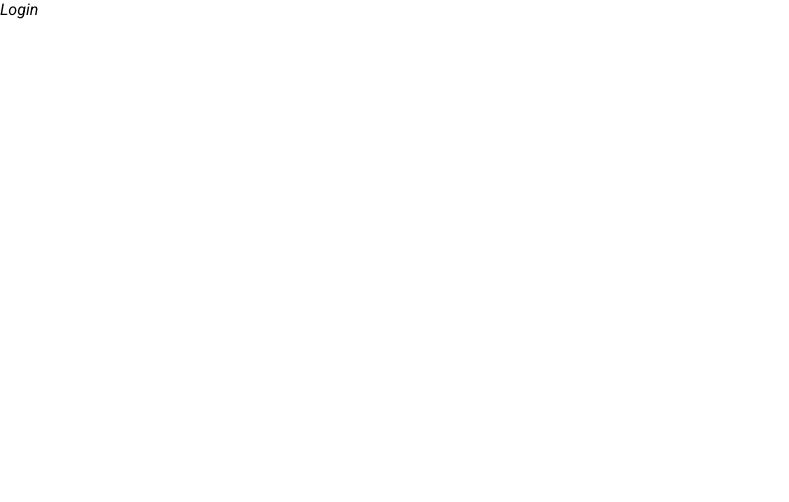
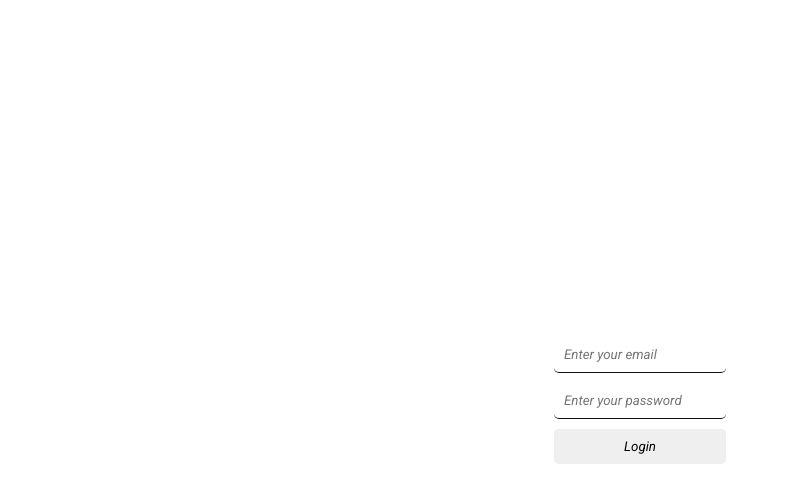
Before and after one commit to apurvgupta-ops/Admin_panel, a React (Create React App) app: page /login in a window 1280 px wide. Shown: the top 502 px of the page, without its empty margins (0-789 px from the left). Built offline with nearby package versions, Linux system fonts and the light colour scheme.

Commit message:
Firebase login

```diff
--- a/package.json
+++ b/package.json
@@ -12,6 +12,7 @@
     "@testing-library/react": "^13.4.0",
     "@testing-library/user-event": "^13.5.0",
     "axios": "^1.2.1",
+    "firebase": "^9.15.0",
     "react": "^18.2.0",
     "react-circular-progressbar": "^2.1.0",
     "react-dom": "^18.2.0",
--- a/src/App.js
+++ b/src/App.js
@@ -1,5 +1,5 @@
 import React, { useContext } from "react";
-import { BrowserRouter, Route, Routes } from "react-router-dom";
+import { BrowserRouter, Navigate, Route, Routes } from "react-router-dom";
 import Home from "./Pages/Home/Home";
 import Login from "./Pages/Login/Login";
 import UserList from "./Pages/UserList/UserList";
@@ -8,31 +8,82 @@ import SingleUser from "./Pages/SingleUser/SingleUser";
 import { productInputs, userInputs } from "./formSource";
 import "./styles/darkMode.scss";
 import { DarkModeContext } from "./Context/DarkModeContext";
+import { AuthContext } from "./Context/AuthContext";
 
 const App = () => {
   const { darkMode } = useContext(DarkModeContext);
+  const { user } = useContext(AuthContext);
+
+  const ProtectedRoute = ({ children }) => {
+    return user ? children : <Navigate to="/login" />;
+  };
+
+  console.log(user);
   return (
     <div className={darkMode ? "app dark" : "app"}>
       <BrowserRouter>
         <Routes>
           <Route path="/">
-            <Route index element={<Home />} />
-            <Route path="login" element={<Login />} />
+            <Route path="/login" element={<Login />} />
+            <Route
+              index
+              element={
+                <ProtectedRoute>
+                  <Home />
+                </ProtectedRoute>
+              }
+            />
           </Route>
           <Route path="users">
-            <Route index element={<UserList />} />
-            <Route path=":userId" element={<SingleUser />} />
+            <Route
+              index
+              element={
+                <ProtectedRoute>
+                  <UserList />
+                </ProtectedRoute>
+              }
+            />
+            <Route
+              path=":userId"
+              element={
+                <ProtectedRoute>
+                  <SingleUser />
+                </ProtectedRoute>
+              }
+            />
             <Route
               path="add"
-              element={<Add title="Add New User" inputs={userInputs} />}
+              element={
+                <ProtectedRoute>
+                  <Add title="Add New User" inputs={userInputs} />
+                </ProtectedRoute>
+              }
             />
           </Route>
           <Route path="products">
-            <Route index element={<UserList />} />
-            <Route path=":productId" element={<SingleUser />} />
+            <Route
+              index
+              element={
+                <ProtectedRoute>
+                  <UserList />
+                </ProtectedRoute>
+              }
+            />
+            <Route
+              path=":productId"
+              element={
+                <ProtectedRoute>
+                  <SingleUser />
+                </ProtectedRoute>
+              }
+            />
             <Route
               path="add"
-              element={<Add title="Add New Products" inputs={productInputs} />}
+              element={
+                <ProtectedRoute>
+                  <Add title="Add New Products" inputs={productInputs} />
+                </ProtectedRoute>
+              }
             />
           </Route>
         </Routes>
--- a/src/Components/Data Table/DataTable.js
+++ b/src/Components/Data Table/DataTable.js
@@ -1,20 +1,31 @@
-import React from "react";
+import React, { useState } from "react";
 import { DataGrid } from "@mui/x-data-grid";
 import { columns, rows } from "../../DataTableSource";
 import { Link } from "react-router-dom";
 import "./dataTable.scss";
 const DataTable = () => {
+  const [data, setData] = useState(rows);
+
+  const handleDelete = (id) => {
+    setData(data.filter((item) => item.id !== id));
+  };
   const action = {
     field: "action",
     headerName: "Action",
     width: 200,
-    renderCell: () => {
+    renderCell: (params) => {
+      console.log(params);
       return (
         <div className={`cellAction`}>
-          <Link to={"/users/12"}>
+          <Link to={`/users/${params.id}`}>
             <button className="viewButton">View</button>
           </Link>
-          <button className="deleteButton">Delete</button>
+          <button
+            className="deleteButton"
+            onClick={() => handleDelete(params.row.id)}
+          >
+            Delete
+          </button>
         </div>
       );
     },
@@ -28,7 +39,7 @@ const DataTable = () => {
         </Link>
       </div>
       <DataGrid
-        rows={rows}
+        rows={data}
         columns={columns.concat(action)}
         // pageSize={5}
         // rowsPerPageOptions={[5]}
--- /dev/null
+++ b/src/Context/AuthContext.js
@@ -0,0 +1,20 @@
+import { createContext, useEffect, useReducer } from "react";
+import { AuthReducer } from "./AuthReducer";
+
+const INITIAL_STATE = {
+  user: JSON.parse(localStorage.getItem("user")) || null,
+};
+
+export const AuthContext = createContext(INITIAL_STATE);
+
+export const AuthProvider = ({ children }) => {
+  const [state, dispatch] = useReducer(AuthReducer, INITIAL_STATE);
+  useEffect(() => {
+    localStorage.setItem("user", JSON.stringify(state.user));
+  }, [state.user]);
+  return (
+    <AuthContext.Provider value={{ user: state.user, dispatch }}>
+      {children}
+    </AuthContext.Provider>
+  );
+};
--- /dev/null
+++ b/src/Context/AuthReducer.js
@@ -0,0 +1,14 @@
+export const AuthReducer = (state, action) => {
+  switch (action.type) {
+    case "LOGIN":
+      return {
+        user: action.payload,
+      };
+    case "LOGOUT":
+      return {
+        user: null,
+      };
+    default:
+      return state;
+  }
+};
--- /dev/null
+++ b/src/FirebaseConfig.js
@@ -0,0 +1,15 @@
+import { initializeApp } from "firebase/app";
+import { getAuth } from "firebase/auth";
+import { getFirestore } from "firebase/firestore";
+const firebaseConfig = {
+  apiKey: "AIzaSyColR6H7QBu3cVTVhYhVwg50lxD0-PsOjY",
+  authDomain: "admin-panel-501b3.firebaseapp.com",
+  projectId: "admin-panel-501b3",
+  storageBucket: "admin-panel-501b3.appspot.com",
+  messagingSenderId: "10129702985",
+  appId: "1:10129702985:web:133acce72e56735a8bff98",
+};
+
+const app = initializeApp(firebaseConfig);
+export const db = getFirestore(app);
+export const auth = getAuth();
--- a/src/Pages/Login/Login.jsx
+++ b/src/Pages/Login/Login.jsx
@@ -1,9 +1,51 @@
-import React from 'react'
+import React, { useContext, useState } from "react";
+import { signInWithEmailAndPassword } from "firebase/auth";
+import { auth } from "../../FirebaseConfig";
+import "./login.scss";
+import { useNavigate } from "react-router-dom";
+import { AuthContext } from "../../Context/AuthContext";
 
 const Login = () => {
+  const navigate = useNavigate();
+  const [error, setError] = useState(false);
+  const [email, setEmail] = useState("");
+  const [password, setPassword] = useState("");
+  const { dispatch } = useContext(AuthContext);
+  const handleLogin = (e) => {
+    e.preventDefault();
+    signInWithEmailAndPassword(auth, email, password)
+      .then((userCredential) => {
+        const user = userCredential.user;
+        dispatch({ type: "LOGIN", payload: user });
+        navigate("/");
+        console.log(user);
+      })
+      .catch((error) => {
+        console.log(error);
+        setError(true);
+      });
+  };
+
   return (
-    <div>Login</div>
-  )
-}
+    <div className="login">
+      <form onSubmit={handleLogin}>
+        <input
+          type="email"
+          placeholder="Enter your email"
+          value={email}
+          onChange={(e) => setEmail(e.target.value)}
+        />
+        <input
+          type="password"
+          placeholder="Enter your password"
+          value={password}
+          onChange={(e) => setPassword(e.target.value)}
+        />
+        <button type="submit">Login</button>
+        {error && <span>Wrong Credentials</span>}
+      </form>
+    </div>
+  );
+};
 
-export default Login
+export default Login;
--- a/src/Pages/Login/login.scss
+++ b/src/Pages/Login/login.scss
@@ -0,0 +1,29 @@
+.login {
+  height: 100vh;
+  display: flex;
+  align-items: center;
+  justify-content: center;
+
+  form {
+    display: flex;
+    align-items: center;
+    justify-content: center;
+    flex-direction: column;
+    gap: 10px;
+    input {
+      padding: 10px;
+      border-radius: 5px;
+      border: none;
+      outline: none;
+      border-bottom: 1px solid #111;
+    }
+
+    button {
+      width: 100%;
+      padding: 10px;
+      border-radius: 5px;
+      border: none;
+      cursor: pointer;
+    }
+  }
+}
--- a/src/formSource.js
+++ b/src/formSource.js
@@ -1,41 +1,41 @@
 export const userInputs = [
   {
-    id: 1,
+    id: "username",
     label: "Username",
     type: "text",
     placeholder: "john_doe",
   },
   {
-    id: 2,
-    label: "Name and surname",
+    id: "displayname",
+    label: "Full Name",
     type: "text",
     placeholder: "John Doe",
   },
   {
-    id: 3,
+    id: "email",
     label: "Email",
     type: "mail",
     placeholder: "john_doe@gmail.com",
   },
   {
-    id: 4,
+    id: "phone",
     label: "Phone",
     type: "text",
     placeholder: "+1 234 567 89",
   },
   {
-    id: 5,
+    id: "password",
     label: "Password",
     type: "password",
   },
   {
-    id: 6,
+    id: "address",
     label: "Address",
     type: "text",
     placeholder: "Elton St. 216 NewYork",
   },
   {
-    id: 7,
+    id: "country",
     label: "Country",
     type: "text",
     placeholder: "USA",
--- a/src/index.js
+++ b/src/index.js
@@ -3,10 +3,13 @@ import ReactDOM from "react-dom/client";
 import "./index.css";
 import App from "./App";
 import { DarkModeProvider } from "./Context/DarkModeContext";
+import { AuthProvider } from "./Context/AuthContext";
 
 const root = ReactDOM.createRoot(document.getElementById("root"));
 root.render(
   <DarkModeProvider>
-    <App />
+    <AuthProvider>
+      <App />
+    </AuthProvider>
   </DarkModeProvider>
 );
```
Also changed, not shown: src/Pages/Add/Add.jsx (+41 -4 lines), 1 other file (tests, documents, lock files or other folders).
